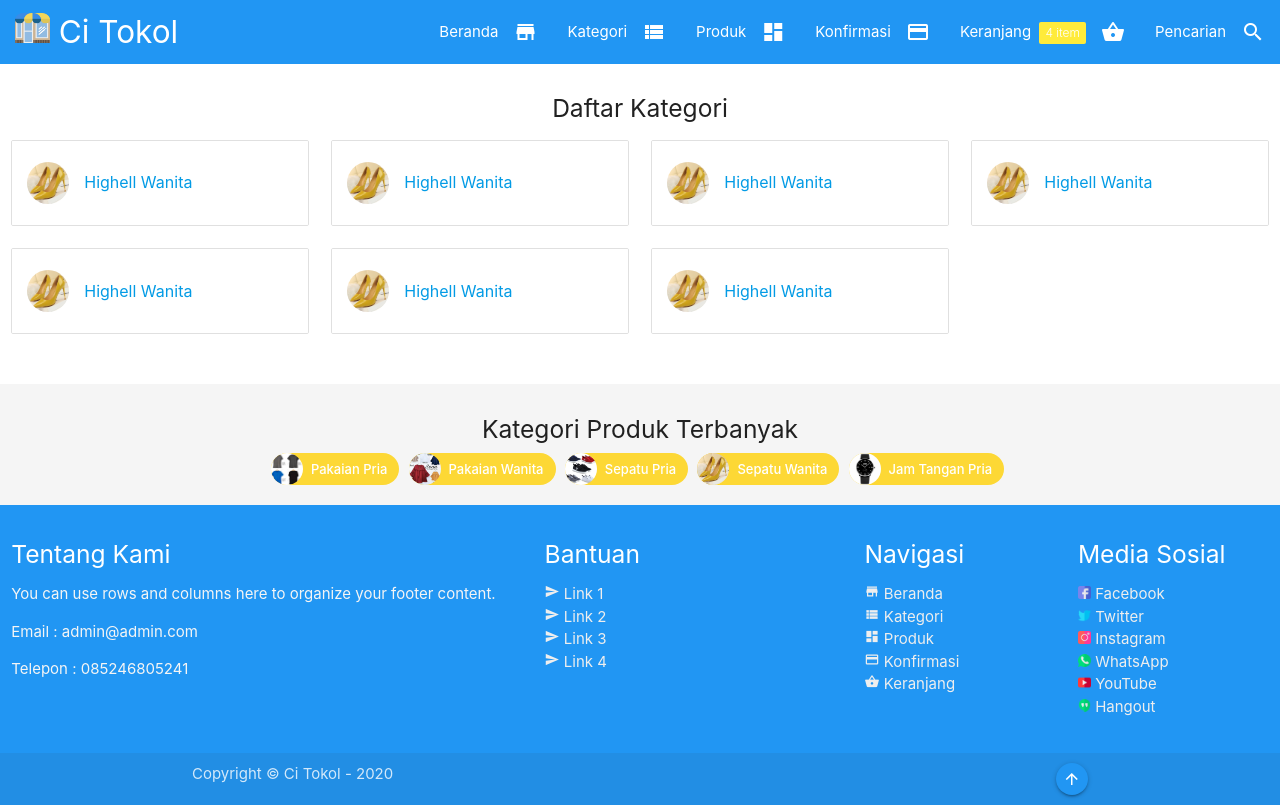
After one commit to syamiqbal12345/ci-tokol, a CodeIgniter app: the page made by application/views/v_kategori.php in a window 1280 px wide. The commit adds this page. Run offline with CodeIgniter, Linux system fonts and the light colour scheme.

Commit message:
v.1.7 - penambahan kategori view front

```diff
--- a/application/views/templates/header_front.php
+++ b/application/views/templates/header_front.php
@@ -37,11 +37,11 @@
          <!-- tombol menu dan pencarian untuk mobile -->
 
          <ul class="right hide-on-med-and-down">
-            <li class="active"><a href="Beranda.html"><i class="material-icons right">store</i>Beranda</a></li>
-            <li><a href="badges.html"><i class="material-icons right">view_list</i>Kategori</a></li>
-            <li><a href="collapsible.html"><i class="material-icons right">dashboard</i>Produk</a></li>
-            <li><a href="collapsible.html"><i class="material-icons right">payment</i>Konfirmasi</a></li>
-            <li><a href="collapsible.html"><i class="material-icons right">shopping_basket</i>Keranjang <span class="new badge yellow" data-badge-caption="item">4</span></a></li>
+            <li><a href="<?= site_url('/') ?>"><i class="material-icons right">store</i>Beranda</a></li>
+            <li><a href="<?= site_url('kategori') ?>"><i class="material-icons right">view_list</i>Kategori</a></li>
+            <li><a href="<?= site_url('produk') ?>"><i class="material-icons right">dashboard</i>Produk</a></li>
+            <li><a href="<?= site_url('konfrimasi') ?>"><i class="material-icons right">payment</i>Konfirmasi</a></li>
+            <li><a href="<?= site_url('keranjang') ?>"><i class="material-icons right">shopping_basket</i>Keranjang <span class="new badge yellow" data-badge-caption="item">4</span></a></li>
             <li><a href="#" id="btn-search-nav"><i class="material-icons right">search</i>Pencarian</a></li>
          </ul>
       </div>
--- /dev/null
+++ b/application/views/v_kategori.php
@@ -0,0 +1,129 @@
+<?php $this->load->view('templates/header_front') ?>
+
+<!-- daftar kategori -->
+<div class="section white hide-on-small-only">
+   <h5 class="center">Daftar Kategori</h5>
+   <div class="row">
+      <div class="col s3 s3">
+         <ul class="collection hoverable">
+            <li class="collection-item avatar valign-wrapper">
+               <img src="<?= base_url('upload/highhell.jpg') ?>" alt="" class="circle">
+               <a href="#"><span class="title">Highell Wanita</span></a>
+            </li>
+         </ul>
+      </div>
+      <div class="col s3 s3">
+         <ul class="collection hoverable">
+            <li class="collection-item avatar valign-wrapper">
+               <img src="<?= base_url('upload/highhell.jpg') ?>" alt="" class="circle">
+               <a href="#"><span class="title">Highell Wanita</span></a>
+            </li>
+         </ul>
+      </div>
+      <div class="col s3 s3">
+         <ul class="collection hoverable">
+            <li class="collection-item avatar valign-wrapper">
+               <img src="<?= base_url('upload/highhell.jpg') ?>" alt="" class="circle">
+               <a href="#"><span class="title">Highell Wanita</span></a>
+            </li>
+         </ul>
+      </div>
+      <div class="col s3 s3">
+         <ul class="collection hoverable">
+            <li class="collection-item avatar valign-wrapper">
+               <img src="<?= base_url('upload/highhell.jpg') ?>" alt="" class="circle">
+               <a href="#"><span class="title">Highell Wanita</span></a>
+            </li>
+         </ul>
+      </div>
+      <div class="col s3 s3">
+         <ul class="collection hoverable">
+            <li class="collection-item avatar valign-wrapper">
+               <img src="<?= base_url('upload/highhell.jpg') ?>" alt="" class="circle">
+               <a href="#"><span class="title">Highell Wanita</span></a>
+            </li>
+         </ul>
+      </div>
+      <div class="col s3 s3">
+         <ul class="collection hoverable">
+            <li class="collection-item avatar valign-wrapper">
+               <img src="<?= base_url('upload/highhell.jpg') ?>" alt="" class="circle">
+               <a href="#"><span class="title">Highell Wanita</span></a>
+            </li>
+         </ul>
+      </div>
+      <div class="col s3 s3">
+         <ul class="collection hoverable">
+            <li class="collection-item avatar valign-wrapper">
+               <img src="<?= base_url('upload/highhell.jpg') ?>" alt="" class="circle">
+               <a href="#"><span class="title">Highell Wanita</span></a>
+            </li>
+         </ul>
+      </div>
+   </div>
+</div>
+<!-- daftar kategori -->
+
+<!-- daftar kategori mobile version -->
+<div class="section white hide-on-med-and-up">
+   <h5 class="center">Daftar Kategori</h5>
+   <ul class="collection">
+      <li class="collection-item avatar valign-wrapper">
+         <img src="<?= base_url('upload/jam.jpg') ?>" alt="" class="circle">
+         <a href="#">
+            <h6 class="title">Jam Tangan Pria</h6>
+         </a>
+      </li>
+      <li class="collection-item avatar valign-wrapper">
+         <img src="<?= base_url('upload/jam.jpg') ?>" alt="" class="circle">
+         <a href="#">
+            <h6 class="title">Jam Tangan Pria</h6>
+         </a>
+      </li>
+      <li class="collection-item avatar valign-wrapper">
+         <img src="<?= base_url('upload/jam.jpg') ?>" alt="" class="circle">
+         <a href="#">
+            <h6 class="title">Jam Tangan Pria</h6>
+         </a>
+      </li>
+      <li class="collection-item avatar valign-wrapper">
+         <img src="<?= base_url('upload/jam.jpg') ?>" alt="" class="circle">
+         <a href="#">
+            <h6 class="title">Jam Tangan Pria</h6>
+         </a>
+      </li>
+   </ul>
+</div>
+<!-- daftar kategori mobile version -->
+
+<!-- kategori terbanyak -->
+<div class="section center grey lighten-4 hide-on-small-only">
+   <h5>Kategori Produk Terbanyak</h5>
+   <div class="chip yellow darken-1 white-text">
+      <img src="<?= base_url('upload/baju.jpg') ?>" alt="Contact Person">
+      Pakaian Pria
+   </div>
+   <div class="chip yellow darken-1 white-text">
+      <img src="<?= base_url('upload/gamis.jpg') ?>" alt="Contact Person">
+      Pakaian Wanita
+   </div>
+   <div class="chip yellow darken-1 white-text">
+      <img src="<?= base_url('upload/sepatu.jpg') ?>" alt="Contact Person">
+      Sepatu Pria
+   </div>
+   <div class="chip yellow darken-1 white-text">
+      <img src="<?= base_url('upload/highhell.jpg') ?>" alt="Contact Person">
+      Sepatu Wanita
+   </div>
+   <div class="chip yellow darken-1 white-text">
+      <img src="<?= base_url('upload/jam.jpg') ?>" alt="Contact Person">
+      Jam Tangan Pria
+   </div>
+</div>
+<!-- kategori terbanyak -->
+
+<?php $this->load->view('templates/footer_front') ?>
+
+</body>
+
+</html>
```
Also changed, not shown: application/views/templates/footer_front.php (+41 -0 lines), application/views/v_welcome.php (+0 -39 lines).
